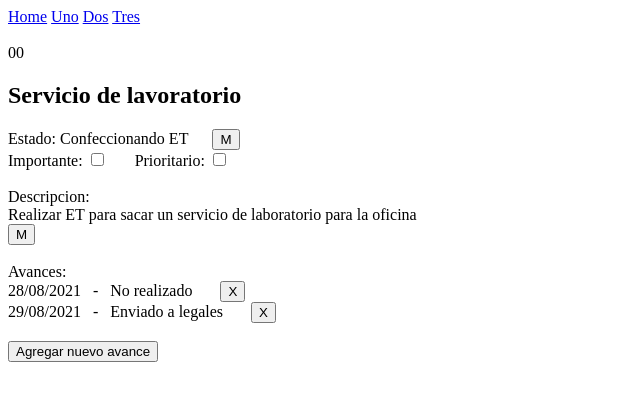
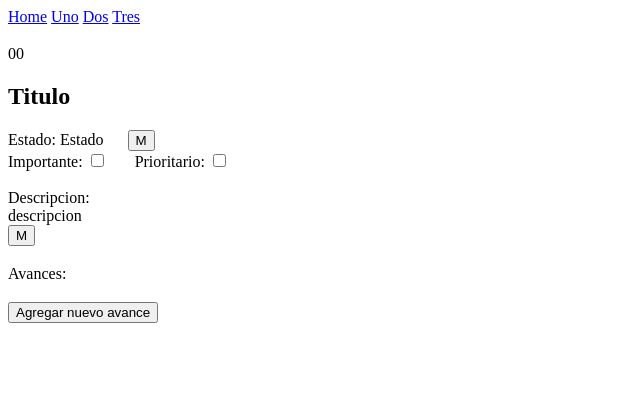
Before and after one commit to Earthsnake12/ToDoList-nodejs, a plain HTML site: page paginasHTML/tarea.html in a window 1280 px wide. Shown: the whole page, without its empty margins (0-640 px from the left). Drawn offline with Linux system fonts and the light colour scheme.

Commit message:
en tarea carga avances

```diff
--- a/paginasHTML/tarea.html
+++ b/paginasHTML/tarea.html
@@ -33,11 +33,11 @@
         <a href="/dos">Dos</a>
         <a href="/tres">Tres</a>
     </nav>
-    <div id="lista">
-        </br>
+    <h3></h3>
     <p id="id">00</p>
-        <h2 id="titulo">Servicio de lavoratorio</h2>
-        <div>Estado: <span id="estado">Confeccionando ET</span><span>&nbsp; &nbsp; &nbsp;</span>
+    <h2 id="titulo">Titulo</h2>
+
+    <div>Estado: <span id="estado">Estado</span><span>&nbsp; &nbsp; &nbsp;</span>
         <button type='Button' onclick="asignarValorCheckBox(), mostrarOcultarCampo('imp-pri'),
             mostrarOcultarCampo('actualizarEstado')">M</button>
     </div>
@@ -47,55 +47,39 @@
         <span>Prioritario:</span> <input type="checkbox" id="prioritario" onclick="return false;">
     </div>
 
-        <p id="actualizarEstado" style="display: none">Nuevo Estado:
+    <div id="actualizarEstado" style="display: none">Nuevo Estado:
         <input type="text" id="inputactualizarEstado" style="width: 250px;">
-            </br>
+        <p>
             <span>Importante: <input type="checkbox" id="inputactualizarImportante"></span>
             <span>&nbsp; &nbsp; &nbsp;</span>
             <span>Prioritario: <input type="checkbox" id="inputactualizarPrioritario"></span>
             <button type='Button'>Actualizar</button>
         </p>
+    </div>
 
-        </br>
+    <h3></h3>
 
     <div>Descripcion: </div>
-        <div id="descripcion">Realizar ET para sacar un servicio de laboratorio para la oficina</div>
+    <div id="descripcion">descripcion</div>
     <button type='Button'
         onclick="asignarValor('descripcion', 'inputactualizarDescripcion'), mostrarOcultarCampo('actualizarDescripcion')">M</button>
-        <p id="actualizarDescripcion" style="display: none">Nueva Descripcion:
-            </br>
-            <textarea id="inputactualizarDescripcion" style="width: 500px;">AA</textarea>
-            </br>
+
+    <div id="actualizarDescripcion" style="display: none">Nueva Descripcion:
+        <p><textarea id="inputactualizarDescripcion" style="width: 500px;">AA</textarea></p>
         <button type='Button'>Actualizar</button>
-        </p>
+    </div>
 
-        </br>
-        </br>
+    <h3></h3>
 
     <div id="avances"> Avances:
-            <div>
-                <span>28/08/2021</span>
-                <span>&nbsp; - &nbsp;</span>
-                <span>No realizado</span>
-                <span>&nbsp; &nbsp; &nbsp;</span>
-                <button type='Button' class='eliminarAvance'>X</button>
-            </div>
-            <div>
-                <span>29/08/2021</span>
-                <span>&nbsp; - &nbsp;</span>
-                <span>Enviado a legales</span>
-                <span>&nbsp; &nbsp; &nbsp;</span>
-                <button type='Button' class='eliminarAvance'>X</button>
-            </div>
+
     </div>
     <p id="nuevoAvance" style="display: none">Nuevo avance: <input type="text" id="inputNuevoAvance">
         <button type='Button'>Agregar avance</button>
         <span class="error" id="nuevaTareaEstadoError">Campo requerido</span>
     </p>
-        </br>
+    <h3></h3>
     <button type='Button' onClick="mostrarOcultarCampo('nuevoAvance')">Agregar nuevo avance</button>
-    </div>
-
 </body>
 
 </html>
```
Also changed, not shown: servicios/middleware.js (+12 -2 lines). Lines whose indentation alone changed are shown as unchanged.
